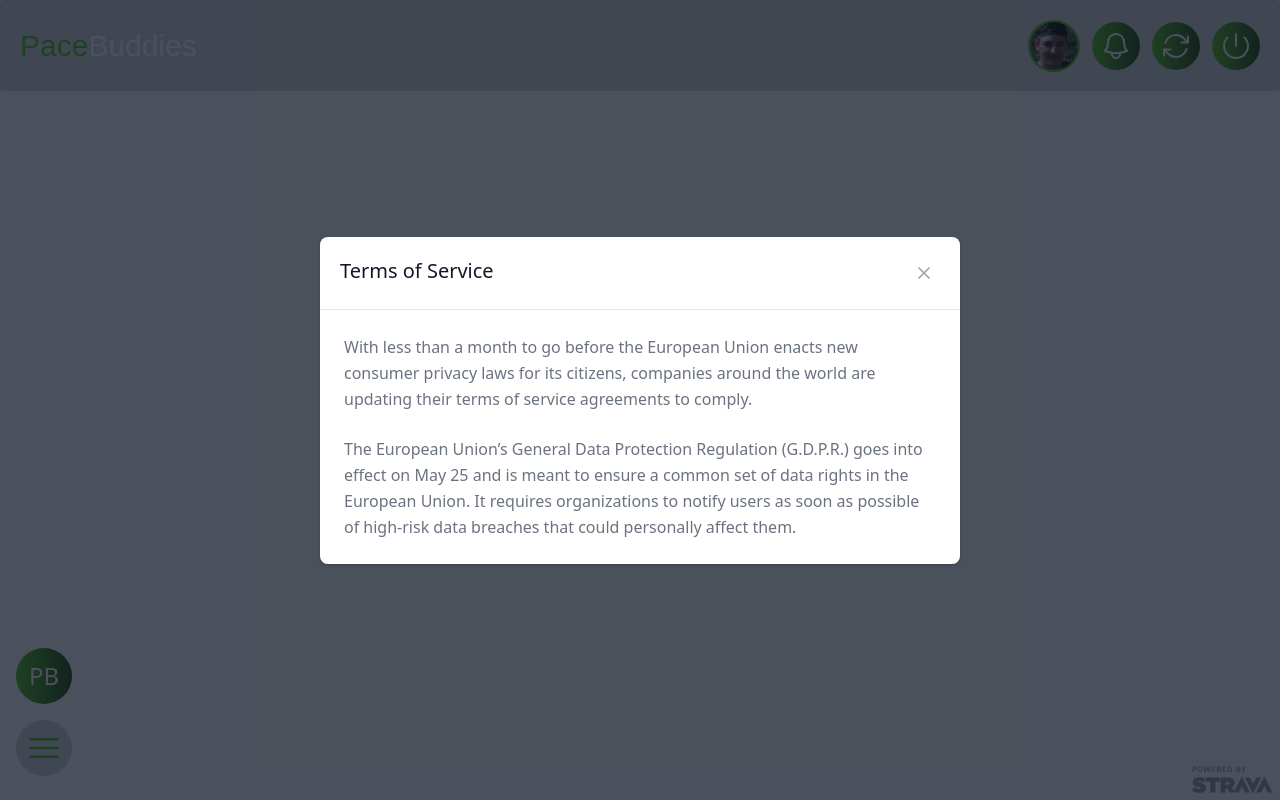
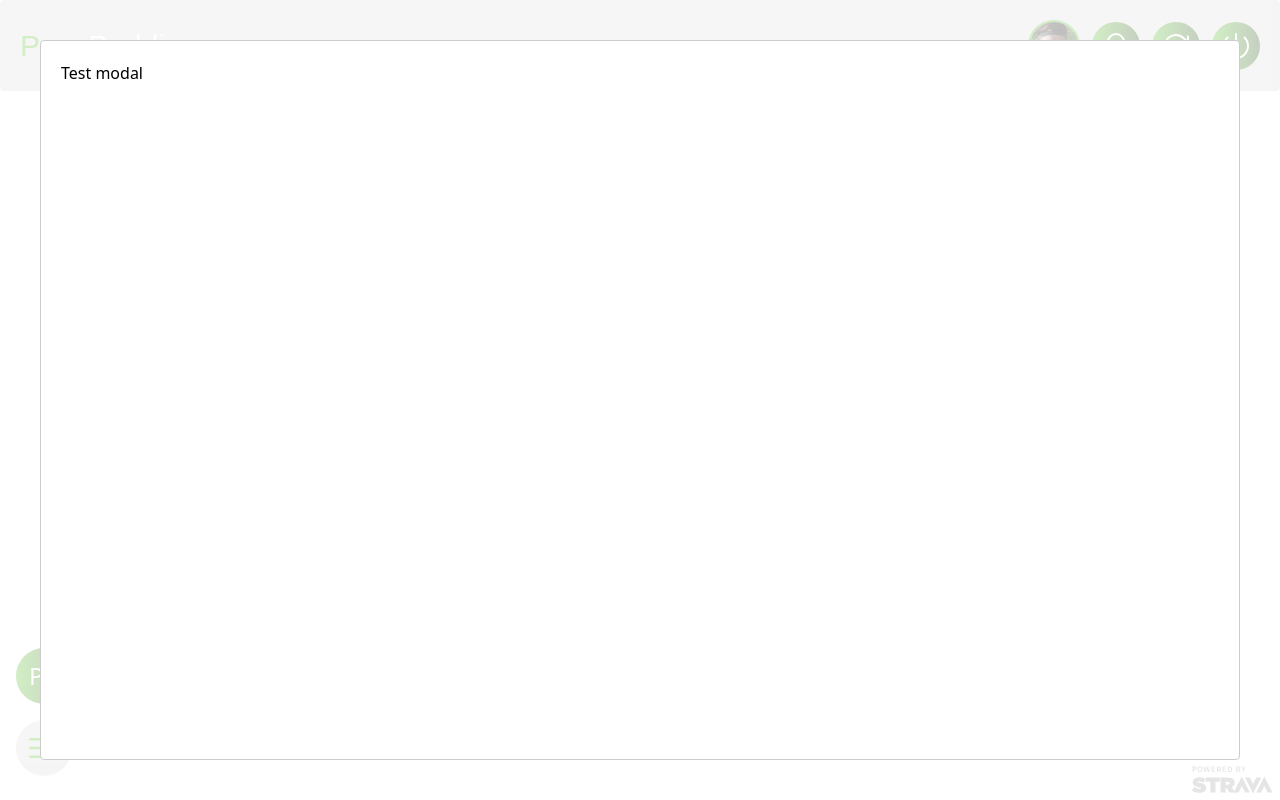
Before and after one commit to pacebuddies/Frontend, a Next.js app: page /home in a window 1280 px wide. Built offline with nearby package versions, Linux system fonts and the light colour scheme; no server answers.

Commit message:
Simple React-modal

```diff
--- a/package.json
+++ b/package.json
@@ -35,6 +35,7 @@
     "@types/faker": "^6.6.9",
     "@types/node": "^18.11.9",
     "@types/react": "18",
+    "@types/react-modal": "^3.13.1",
     "@typescript-eslint/eslint-plugin": "^5.44.0",
     "@typescript-eslint/parser": "^5.44.0",
     "autoprefixer": "10.4.13",
--- a/src/components/Recommendations/RecommendationsButton.tsx
+++ b/src/components/Recommendations/RecommendationsButton.tsx
@@ -1,6 +1,5 @@
 import { useState } from 'react';
 import RecommendationsModal from './RecommendationsModal';
-import { Modal } from "flowbite-react";
 
 const RecommendationsButton = () => {
   const [recommendationsOpened, setRecommendationsOpened] = useState(false);
@@ -18,23 +17,7 @@ const RecommendationsButton = () => {
           Find your buddy
         </span>
       </div>
-      <Modal
-        show={true}
-      >
-        <Modal.Header>
-          Terms of Service
-        </Modal.Header>
-        <Modal.Body>
-          <div className="space-y-6">
-            <p className="text-base leading-relaxed text-gray-500 dark:text-gray-400">
-              With less than a month to go before the European Union enacts new consumer privacy laws for its citizens, companies around the world are updating their terms of service agreements to comply.
-            </p>
-            <p className="text-base leading-relaxed text-gray-500 dark:text-gray-400">
-              The European Union’s General Data Protection Regulation (G.D.P.R.) goes into effect on May 25 and is meant to ensure a common set of data rights in the European Union. It requires organizations to notify users as soon as possible of high-risk data breaches that could personally affect them.
-            </p>
-          </div>
-        </Modal.Body>
-      </Modal>
+      <RecommendationsModal opened={recommendationsOpened} />
     </>
   );
 };
--- a/src/components/Recommendations/RecommendationsModal.tsx
+++ b/src/components/Recommendations/RecommendationsModal.tsx
@@ -1,4 +1,5 @@
-import { Modal } from "flowbite-react";
+// import { Modal } from "flowbite-react";
+import ReactModal from 'react-modal';
 
 interface IProps {
   opened: boolean;
@@ -7,23 +8,7 @@ interface IProps {
 const RecommendationsModal = (props: IProps) => {
   return (
     <>
-      <Modal
-        show={true}
-      >
-        <Modal.Header>
-          Terms of Service
-        </Modal.Header>
-        <Modal.Body>
-          <div className="space-y-6">
-            <p className="text-base leading-relaxed text-gray-500 dark:text-gray-400">
-              With less than a month to go before the European Union enacts new consumer privacy laws for its citizens, companies around the world are updating their terms of service agreements to comply.
-            </p>
-            <p className="text-base leading-relaxed text-gray-500 dark:text-gray-400">
-              The European Union’s General Data Protection Regulation (G.D.P.R.) goes into effect on May 25 and is meant to ensure a common set of data rights in the European Union. It requires organizations to notify users as soon as possible of high-risk data breaches that could personally affect them.
-            </p>
-          </div>
-        </Modal.Body>
-      </Modal>
+      <ReactModal isOpen={props.opened}>Test modal</ReactModal>
     </>
   );
 };
--- a/src/middleware.ts
+++ b/src/middleware.ts
@@ -7,6 +7,7 @@ export const config = {
 };
 
 export function middleware(request: NextRequest) {
+  return NextResponse.next();
   // check if the request has a cookie named 'SESSION'
   if (request.cookies.has('SESSION')) {
     const cookie = request.cookies.get('SESSION')?.value;
```
Also changed, not shown: 1 other file (tests, documents, lock files or other folders).
